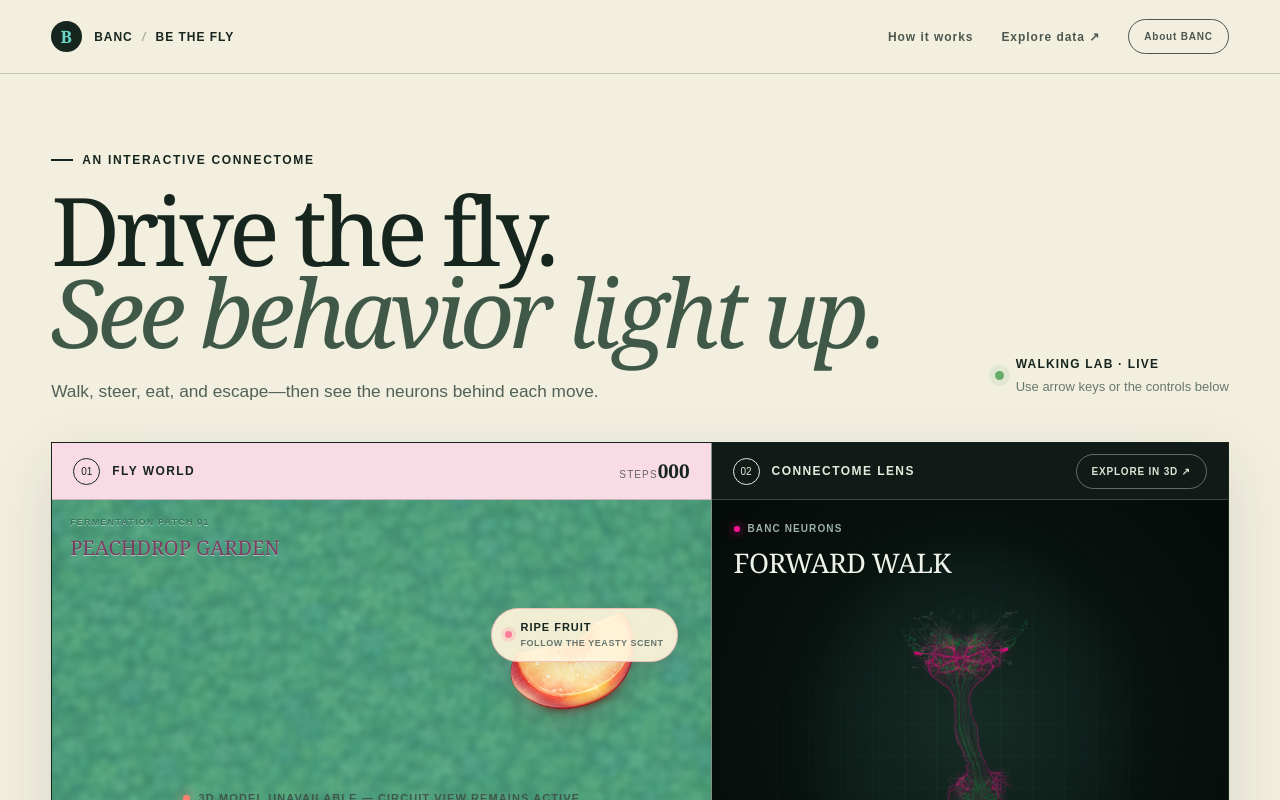
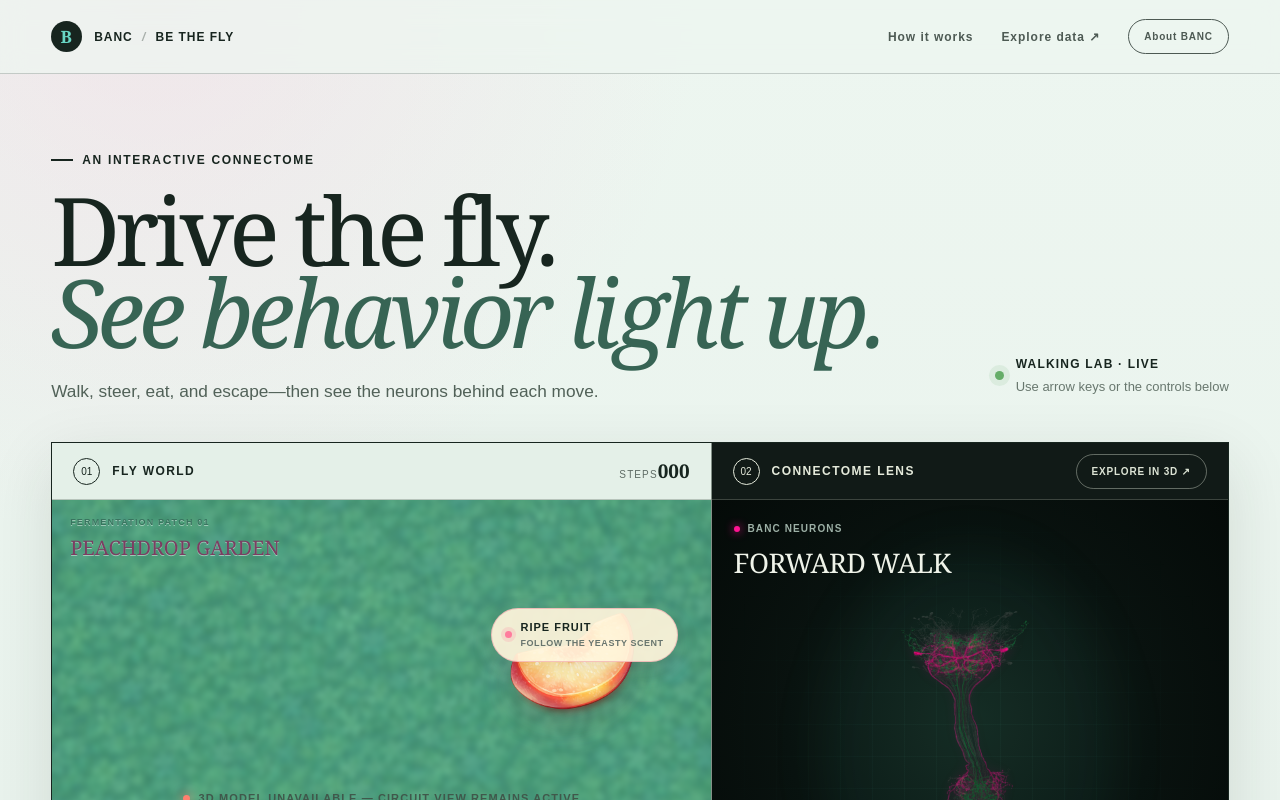
Before and after one commit to amyleesterling/banc-explorer, a Next.js app: page / in a window 1280 px wide. Shown: the top 800 px of the page. Built offline with nearby package versions, Linux system fonts and the light colour scheme; no server answers.

Commit message:
Match page chrome to moss world

```diff
--- a/app/globals.css
+++ b/app/globals.css
@@ -2,8 +2,8 @@
 
 :root {
   --ink: #17251f;
-  --paper: #f2efdf;
-  --moss: #3f5848;
+  --paper: #e8f2ec;
+  --moss: #376454;
   --acid: #68d6c4;
   --night: #111a17;
   --line: rgba(23, 37, 31, .2);
@@ -13,7 +13,9 @@
 html { scroll-behavior: smooth; }
 body {
   margin: 0;
-  background: var(--paper);
+  background:
+    radial-gradient(circle at 12% 0%, rgba(244, 213, 228, .48), transparent 34rem),
+    linear-gradient(180deg, #edf6f0 0%, var(--paper) 58%, #dfece4 100%);
   color: var(--ink);
   font-family: Arial, Helvetica, sans-serif;
 }
@@ -31,6 +33,8 @@
   font-size: 12px;
   font-weight: 700;
   letter-spacing: .08em;
+  background: rgba(237, 246, 240, .72);
+  backdrop-filter: blur(12px);
 }
 .brand { display: flex; align-items: center; gap: 12px; }
 .brand-mark {
@@ -68,7 +72,7 @@
   min-height: 670px; border: 1px solid var(--ink); box-shadow: 0 20px 60px rgba(29,44,36,.12);
 }
 .arena-panel, .circuit-panel { min-width: 0; display: grid; grid-template-rows: 57px 1fr auto; }
-.arena-panel { background: #f8dbe5; }
+.arena-panel { background: #e4f0e8; }
 .circuit-panel { background: var(--night); color: #e5eadb; border-left: 1px solid #839087; }
 .panel-heading { display: flex; align-items: center; justify-content: space-between; padding: 0 21px; border-bottom: 1px solid; }
 .panel-heading > div:first-child { display: flex; align-items: center; gap: 12px; }
@@ -129,7 +133,7 @@
 .world-label strong { font-family: Georgia, serif; font-size: 20px; font-weight: 400; color: #7b3e62; }
 .arena-tip { position: absolute; z-index: 4; left: 18px; bottom: 16px; background: rgba(75,44,75,.88); color: #fff5df; padding: 10px 13px; border: 1px solid rgba(255,184,211,.42); border-radius: 999px; font-size: 10px; font-weight: 800; letter-spacing: .08em; display: flex; align-items: center; gap: 7px; box-shadow: 0 7px 24px rgba(85,45,74,.18); }
 .holo-status { width: 6px; height: 6px; border-radius: 50%; background: #68d6c4; box-shadow: 0 0 9px #68d6c4; }
-.controls { min-height: 88px; background: #f7f4e8; border-top: 1px solid var(--line); display: flex; align-items: center; justify-content: space-between; padding: 14px 18px; gap: 18px; }
+.controls { min-height: 88px; background: #edf6f0; border-top: 1px solid var(--line); display: flex; align-items: center; justify-content: space-between; padding: 14px 18px; gap: 18px; }
 .control-copy { display: grid; gap: 4px; }
 .control-copy strong { font-family: Georgia, serif; font-size: 18px; font-weight: 400; }
 .control-copy span { font-size: 13px; color: #67756d; }
```
